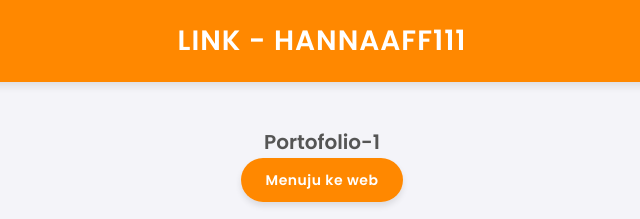
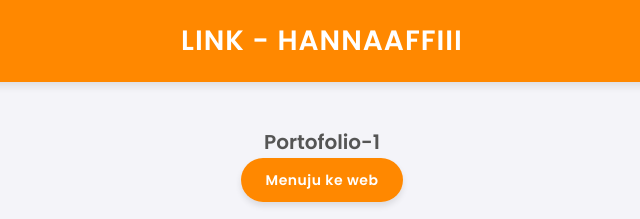
Before and after one commit to frhndevweb/link-hannaaffiii, a plain HTML site: page index.html in a window 1280 px wide. Shown: the top 219 px of the page, 318-958 px from the left. Drawn offline with Linux system fonts and the light colour scheme; a script that the page names is missing.

Commit message:
Update index.html

```diff
--- a/index.html
+++ b/index.html
@@ -12,7 +12,7 @@
 <body>
 
     <header>
-        <h1>LINK - HANNAAFF111</h1>
+        <h1>LINK - HANNAAFFIII</h1>
     </header>
 
     <section class="links">
```
